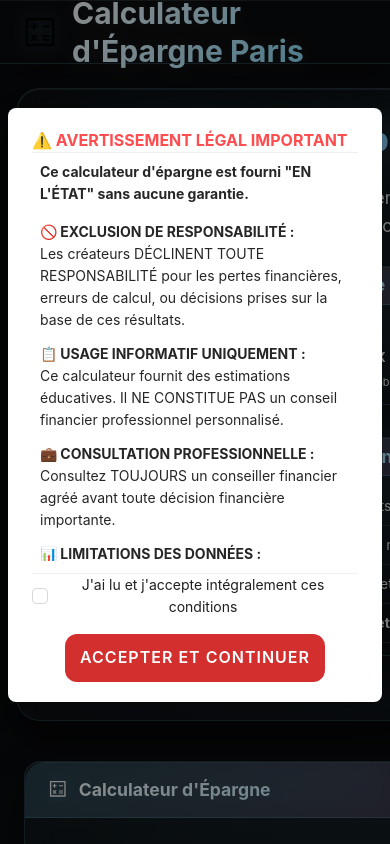
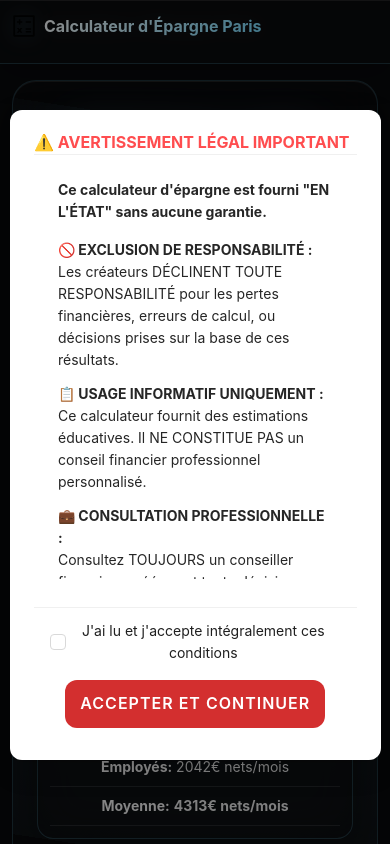
Before and after one commit to Duckiduc/save-in-paris, a React (Vite) app: page / in a window 390 px wide. Shown: the top 844 px of the page. Built offline with nearby package versions, Linux system fonts and the light colour scheme.

Commit message:
feat: enhance mobile experience with viewport adjustments and optimizations

```diff
--- a/index.html
+++ b/index.html
@@ -1,17 +1,19 @@
 <!doctype html>
 <html lang="fr">
+
 <head>
   <meta charset="UTF-8" />
   <link rel="icon" type="image/svg+xml" href="/vite.svg" />
   <meta name="viewport" content="width=device-width, initial-scale=1.0" />
-    <meta name="description" content="Calculateur d'épargne personnalisé pour Paris et région parisienne. Optimisez votre budget et maximisez votre épargne selon votre profil." />
+  <meta name="description"
+    content="Calculateur d'épargne pour Paris et région parisienne. Optimisez votre budget et maximisez votre épargne selon votre profil." />
   <meta name="keywords" content="épargne, Paris, budget, calcul, finances, économies, coût de la vie" />
   <meta name="author" content="Calculateur Épargne Paris" />
 
   <!-- Open Graph / Facebook -->
   <meta property="og:type" content="website" />
   <meta property="og:title" content="Calculateur d'Épargne Paris - Optimisez votre budget" />
-    <meta property="og:description" content="Calculez votre capacité d'épargne à Paris avec des conseils personnalisés selon votre âge et situation." />
+  <meta property="og:description" content="Calculez votre capacité d'épargne à Paris selon votre âge et situation." />
 
   <!-- Twitter -->
   <meta property="twitter:card" content="summary_large_image" />
@@ -29,6 +31,7 @@
       height: 100vh;
       background: linear-gradient(135deg, #667eea 0%, #764ba2 100%);
     }
+
     .spinner {
       border: 4px solid rgba(255, 255, 255, 0.3);
       border-top: 4px solid white;
@@ -37,12 +40,19 @@
       height: 40px;
       animation: spin 1s linear infinite;
     }
+
     @keyframes spin {
-        0% { transform: rotate(0deg); }
-        100% { transform: rotate(360deg); }
+      0% {
+        transform: rotate(0deg);
+      }
+
+      100% {
+        transform: rotate(360deg);
+      }
     }
   </style>
 </head>
+
 <body>
   <div id="root">
     <div class="loading">
@@ -51,4 +61,5 @@
   </div>
   <script type="module" src="/src/main.jsx"></script>
 </body>
+
 </html>
--- a/package.json
+++ b/package.json
@@ -3,7 +3,7 @@
   "private": true,
   "version": "1.0.0",
   "type": "module",
-  "description": "Calculateur d'épargne personnalisé pour Paris et région parisienne - Usage informatif uniquement",
+  "description": "Calculateur d'épargne pour Paris et région parisienne - Usage informatif uniquement",
   "author": "Calculateur d'Épargne Paris Contributors",
   "license": "MIT",
   "keywords": [
--- a/src/App.css
+++ b/src/App.css
@@ -1,10 +1,30 @@
 /* App.css - Web3 Design System */
+
+* {
+  box-sizing: border-box;
+}
+
+html, body {
+  margin: 0;
+  padding: 0;
+  overflow-x: hidden;
+  width: 100%;
+  max-width: 100vw;
+}
+
+#root {
+  width: 100%;
+  max-width: 100vw;
+  overflow-x: hidden;
+}
 
 .layout {
   min-height: 100vh;
   background: #0a0b0d;
   position: relative;
   overflow-x: hidden;
+  width: 100%;
+  max-width: 100vw;
 }
 
 .header {
@@ -53,6 +73,8 @@
   margin: 0 auto;
   position: relative;
   z-index: 2;
+  width: 100%;
+  box-sizing: border-box;
 }
 
 .hero-section {
@@ -67,6 +89,8 @@
     inset 0 1px 0 rgba(255, 255, 255, 0.1);
   position: relative;
   overflow: hidden;
+  width: 100%;
+  box-sizing: border-box;
 }
 
 .hero-section::before {
@@ -625,6 +649,53 @@ body,
   .main-content {
     margin: 32px 0;
   }
+
+  /* Header adjustments for tablets */
+  .header {
+    padding: 0 16px;
+  }
+
+  .header-content {
+    height: 56px;
+  }
+
+  .header-title {
+    font-size: 1.2rem !important;
+  }
+
+  .logo-icon {
+    font-size: 28px;
+    margin-right: 12px;
+  }
+
+  /* Card spacing */
+  .calculator-card,
+  .results-placeholder,
+  .ant-card {
+    margin-bottom: 16px;
+  }
+
+  /* Tabs adjustments */
+  .ant-tabs-tab {
+    padding: 8px 12px !important;
+    font-size: 14px !important;
+  }
+
+  /* Form inputs */
+  .web3-input,
+  .web3-select {
+    height: 44px !important;
+    font-size: 16px !important; /* Prevents zoom on iOS */
+  }
+
+  /* Statistics cards */
+  .ant-statistic-title {
+    font-size: 12px !important;
+  }
+
+  .ant-statistic-content-value {
+    font-size: 18px !important;
+  }
 }
 
 @media (max-width: 480px) {
@@ -634,12 +705,235 @@ body,
 
   .hero-section {
     padding: 32px 16px;
+    margin: 16px 0;
   }
 
   .calculator-card,
   .results-placeholder,
   .ant-card {
     border-radius: 16px !important;
+    margin-bottom: 12px;
+  }
+
+  /* Header optimizations for mobile */
+  .header {
+    padding: 0 12px;
+  }
+
+  .header-content {
+    height: 52px;
+  }
+
+  .header-title {
+    font-size: 1rem !important;
+  }
+
+  .logo-icon {
+    font-size: 24px;
+    margin-right: 8px;
+  }
+
+  /* Content spacing */
+  .content {
+    padding: 0 12px;
+  }
+
+  .main-content {
+    margin: 20px 0;
+  }
+
+  /* Button optimizations */
+  .web3-button,
+  .ant-btn {
+    height: 48px !important;
+    font-size: 16px !important;
+    border-radius: 12px !important;
+  }
+
+  /* Form optimizations */
+  .web3-form {
+    padding: 16px !important;
+  }
+
+  .ant-form-item {
+    margin-bottom: 20px !important;
+  }
+
+  .ant-form-item-label {
+    font-size: 14px !important;
+    margin-bottom: 6px !important;
+  }
+
+  .web3-input,
+  .web3-select {
+    height: 48px !important;
+    font-size: 16px !important;
+    border-radius: 8px !important;
+  }
+
+  /* Statistics optimizations */
+  .ant-statistic {
+    text-align: center;
+    padding: 12px !important;
+  }
+
+  .ant-statistic-title {
+    font-size: 11px !important;
+    margin-bottom: 4px !important;
+  }
+
+  .ant-statistic-content-value {
+    font-size: 16px !important;
+  }
+
+  /* Tabs optimizations */
+  .ant-tabs {
+    font-size: 14px;
+  }
+
+  .ant-tabs-tab {
+    padding: 6px 8px !important;
+    font-size: 12px !important;
+    margin-right: 4px !important;
+  }
+
+  .ant-tabs-tab-btn {
+    font-size: 12px !important;
+  }
+
+  /* Progress bar */
+  .ant-progress-text {
+    font-size: 12px !important;
+  }
+
+  /* Alert components */
+  .ant-alert {
+    font-size: 14px !important;
+    padding: 12px !important;
+    border-radius: 8px !important;
+  }
+
+  /* Modal optimizations */
+  .ant-modal {
+    max-width: 95vw !important;
+    margin: 10px !important;
+  }
+
+  .ant-modal-content {
+    border-radius: 12px !important;
+  }
+
+  .ant-modal-body {
+    padding: 16px !important;
+    font-size: 14px !important;
+    line-height: 1.5 !important;
+    max-height: 70vh !important;
+    overflow-y: auto !important;
+  }
+
+  .ant-modal-footer {
+    padding: 12px 16px !important;
+  }
+
+  /* Footer optimizations */
+  .footer-content {
+    padding: 16px !important;
+    max-width: 100% !important;
+    text-align: left !important;
+  }
+
+  .footer-content .ant-typography {
+    font-size: 10px !important;
+    line-height: 1.3 !important;
+    margin-bottom: 6px !important;
+  }
+
+  /* Grid adjustments */
+  .ant-row {
+    margin-left: -8px !important;
+    margin-right: -8px !important;
+  }
+
+  .ant-col {
+    padding-left: 8px !important;
+    padding-right: 8px !important;
+  }
+
+  /* Chart container */
+  .recharts-wrapper {
+    font-size: 12px !important;
+  }
+
+  /* Slider optimizations */
+  .ant-slider {
+    margin: 16px 8px !important;
+  }
+
+  .ant-slider-mark-text {
+    font-size: 11px !important;
+  }
+}
+
+/* Extra small screens (iPhone SE, etc.) */
+@media (max-width: 360px) {
+  .hero-title {
+    font-size: 1.8rem !important;
+  }
+
+  .hero-section {
+    padding: 24px 12px;
+  }
+
+  .header-title {
+    font-size: 0.9rem !important;
+  }
+
+  .logo-icon {
+    font-size: 20px;
+    margin-right: 6px;
+  }
+
+  .content {
+    padding: 0 8px;
+  }
+
+  .ant-statistic-content-value {
+    font-size: 14px !important;
+  }
+
+  .ant-tabs-tab {
+    padding: 4px 6px !important;
+    font-size: 11px !important;
+  }
+
+  .footer-content .ant-typography {
+    font-size: 9px !important;
+  }
+}
+
+/* Touch optimizations */
+@media (hover: none) and (pointer: coarse) {
+  /* Increase touch targets */
+  .ant-btn,
+  .ant-select-selector,
+  .ant-input,
+  .ant-tabs-tab,
+  .ant-switch,
+  .ant-checkbox-wrapper {
+    min-height: 44px;
+  }
+
+  /* Remove hover effects on touch devices */
+  .web3-button:hover,
+  .ant-btn:hover {
+    transform: none !important;
+    box-shadow: inherit !important;
+  }
+
+  /* Improve scrolling */
+  .ant-modal-body,
+  .ant-card-body {
+    -webkit-overflow-scrolling: touch;
   }
 }
 
@@ -684,3 +978,30 @@ body,
   border-color: #d32f2f !important;
   color: white !important;
 }
+
+/* Mobile-specific optimizations */
+.mobile-device .ant-card {
+  margin-bottom: 12px !important;
+}
+
+.mobile-device .ant-form-item {
+  margin-bottom: 16px !important;
+}
+
+.touch-device .ant-btn {
+  min-height: 44px !important;
+}
+
+.touch-device .ant-input,
+.touch-device .ant-select-selector {
+  min-height: 44px !important;
+}
+
+/* CSS Custom Properties for dynamic viewport */
+:root {
+  --vh: 1vh;
+}
+
+.layout {
+  min-height: calc(var(--vh, 1vh) * 100);
+}
--- a/src/App.jsx
+++ b/src/App.jsx
@@ -29,6 +29,7 @@ import TipsAndAdvice from "./components/TipsAndAdvice";
 import DataVisualization from "./components/DataVisualization";
 import SavingsProjection from "./components/SavingsProjection";
 import GuideInfo from "./components/GuideInfo";
+import MobileOptimizations from "./components/MobileOptimizations";
 import "./App.css";
 
 const { Header, Content, Footer } = Layout;
@@ -111,6 +112,8 @@ function App() {
 
   return (
     <Layout className="layout">
+      <MobileOptimizations />
+
       <Header className="header">
         <div className="header-content">
           <CalculatorOutlined className="logo-icon" />
@@ -127,8 +130,7 @@ function App() {
           </Title>
           <Paragraph className="hero-description">
             Calculez votre capacité d&apos;épargne en tenant compte du coût de
-            la vie parisien et recevez des conseils personnalisés selon votre
-            profil.
+            la vie parisien.
           </Paragraph>
 
           {/* Guide Overview Section */}
@@ -167,7 +169,7 @@ function App() {
                 className="results-placeholder"
               >
                 <Paragraph className="placeholder-text">
-                  Remplissez le formulaire pour voir vos résultats personnalisés
+                  Remplissez le formulaire
                 </Paragraph>
               </Card>
             )}
--- /dev/null
+++ b/src/components/MobileOptimizations.jsx
@@ -0,0 +1,73 @@
+import { useEffect } from 'react';
+
+// Component to handle mobile-specific optimizations
+const MobileOptimizations = () => {
+  useEffect(() => {
+    // Prevent zoom on input focus for iOS
+    const viewportMeta = document.querySelector('meta[name="viewport"]');
+    if (viewportMeta) {
+      const originalContent = viewportMeta.content;
+
+      const handleFocus = () => {
+        viewportMeta.content = 'width=device-width, initial-scale=1.0, maximum-scale=1.0, user-scalable=0';
+      };
+
+      const handleBlur = () => {
+        viewportMeta.content = originalContent;
+      };
+
+      // Add event listeners to all input elements
+      const inputs = document.querySelectorAll('input, select, textarea');
+      inputs.forEach(input => {
+        input.addEventListener('focus', handleFocus);
+        input.addEventListener('blur', handleBlur);
+      });
+
+      // Cleanup
+      return () => {
+        inputs.forEach(input => {
+          input.removeEventListener('focus', handleFocus);
+          input.removeEventListener('blur', handleBlur);
+        });
+      };
+    }
+  }, []);
+
+  useEffect(() => {
+    // Add mobile-specific classes based on device
+    const isMobile = window.innerWidth <= 768;
+    const isTouch = 'ontouchstart' in window;
+
+    if (isMobile) {
+      document.body.classList.add('mobile-device');
+    }
+
+    if (isTouch) {
+      document.body.classList.add('touch-device');
+    }
+
+    // Handle orientation changes
+    const handleOrientationChange = () => {
+      // Force a small delay to ensure viewport is updated
+      setTimeout(() => {
+        const vh = window.innerHeight * 0.01;
+        document.documentElement.style.setProperty('--vh', `${vh}px`);
+      }, 100);
+    };
+
+    window.addEventListener('orientationchange', handleOrientationChange);
+    window.addEventListener('resize', handleOrientationChange);
+
+    // Initial call
+    handleOrientationChange();
+
+    return () => {
+      window.removeEventListener('orientationchange', handleOrientationChange);
+      window.removeEventListener('resize', handleOrientationChange);
+    };
+  }, []);
+
+  return null; // This component doesn't render anything
+};
+
+export default MobileOptimizations;
```
Also changed, not shown: src/data/guide-epargne-paris.md (+30 -1 lines), 1 other file (tests, documents, lock files or other folders). Lines whose indentation alone changed are shown as unchanged.
